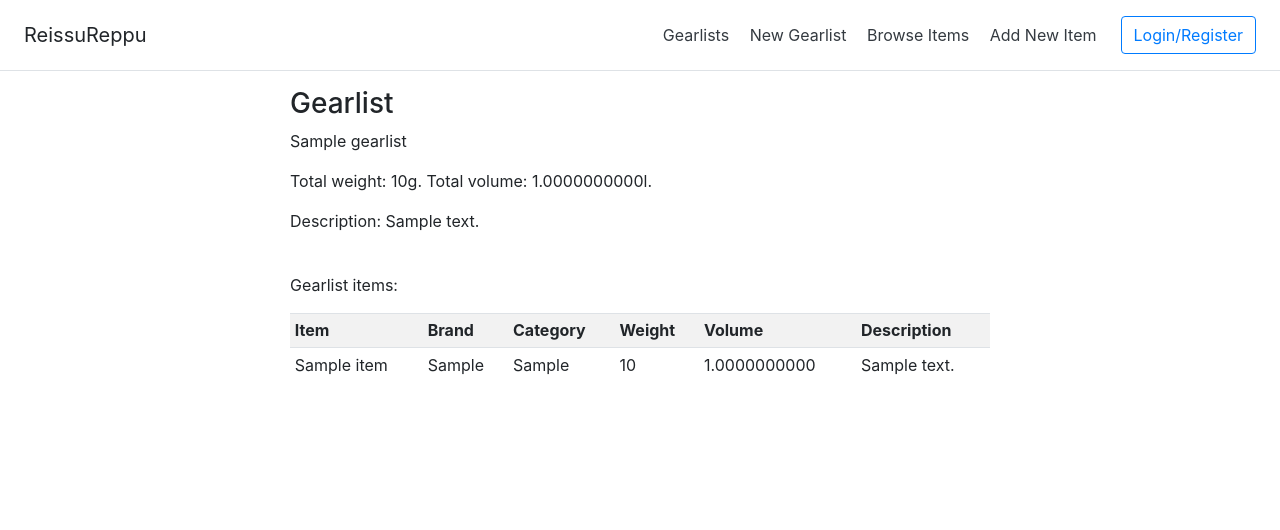
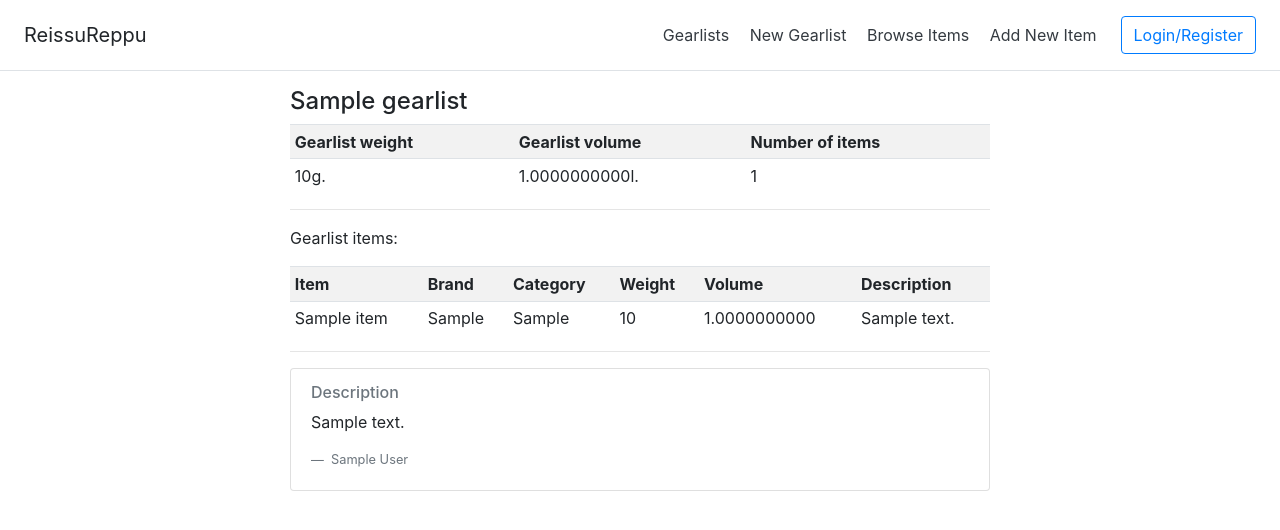
Before and after one commit to juhakaup/ReissuReppu, a Flask app: page /lists/1 in a window 1280 px wide. Shown: the top 530 px of the page. Run offline with Flask 2, Linux system fonts and the light colour scheme; tables that the repository leaves empty hold one stand-in row (values such as "Sample post"); some libraries are stand-ins or nearby versions.

Commit message:
ulkoasun viilausta, pieniä korjauksia koodiin.

```diff
--- a/application/auth/models.py
+++ b/application/auth/models.py
@@ -21,7 +21,7 @@ class User(namedCreated):
     password = db.Column(db.String(60), nullable=False)
 
     items = db.relationship("Item", backref='item', lazy=True)
-    gearlists = db.relationship("GearList", backref='gearlist', lazy=True)
+    gearlists = db.relationship("GearList", backref='gearlist', lazy=True, cascade="all,delete")
     roles = db.relationship("Role", secondary=userRoles, backref=db.backref('roles'), lazy='dynamic')
 
     def __init__(self, name, email, password):
--- a/application/auth/views.py
+++ b/application/auth/views.py
@@ -55,6 +55,8 @@ def register_user():
 def remove_user(user_id):
 
     user = User.query.get(user_id)
+    for item in user.items:
+        db.session.delete(item)
     db.session.delete(user)
     db.session.commit()
 
--- a/application/gearlists/forms.py
+++ b/application/gearlists/forms.py
@@ -1,9 +1,9 @@
 from flask_wtf import FlaskForm
-from wtforms import StringField, IntegerField, validators
+from wtforms import StringField, IntegerField, TextAreaField, validators
 
 class ListsForm(FlaskForm):
     name = StringField("Name", [validators.Length(min=2, max=100), validators.Regexp(r'^[a-zA-Z0-9 öäå!@#$%^&*(),.?":{}|<>]*$')])
-    description = StringField("Description", [validators.Length(min=2, max=500), validators.Regexp(r'^[a-zA-Z0-9 öäå!@#$%^&*(),.?":{}|<>]*$')])
+    description = TextAreaField("Description", [validators.Length(min=2, max=500), validators.Regexp(r'^[a-zA-Z0-9 öäå!@#$%^&*(),.?":{}|<>]*$')])
 
     class Meta:
         csrf = False
--- a/application/gearlists/models.py
+++ b/application/gearlists/models.py
@@ -80,3 +80,9 @@ class GearList(namedCreated):
         res = db.engine.execute(stmt)
         response = res.first()
         return response[0]
+
+    def noItems(self):
+        i=0
+        for item in self.items:
+            i=i+1
+        return i
--- a/application/static/style.css
+++ b/application/static/style.css
@@ -3,6 +3,22 @@
     margin: auto;
 }
 
-#h3 {
-    color: blue;
+.main-table {
+    width: 700px;
+    margin: auto;
 }
+
+.table-scrollable {
+    position: relative;
+    max-height: 350px;
+    overflow: auto;
+}
+
+.table-scroll-y {
+    display: block;
+}
+
+.tableFixHead thead th {
+    position:
+    sticky; top: 0;
+}
--- a/application/templates/auth/loginform.html
+++ b/application/templates/auth/loginform.html
@@ -3,7 +3,7 @@
 {% block body %}
 
 <form method="POST" class="main-form" action="{{ url_for('auth_login') }}">
-    <h3>Login</h3>
+    <h4>Login</h4>
     <br>
     <div>
         {{ form.email.label }}
--- a/application/templates/auth/new.html
+++ b/application/templates/auth/new.html
@@ -3,7 +3,7 @@
 {% block body %}
 
 <form method="POST" class="main-form" action="{{ url_for('register_user') }}">
-    <h3>Register new user</h3>
+    <h4>Register new user</h4>
     <br>
     <div>
         {{ form.name.label }}
--- a/application/templates/gearlists/new.html
+++ b/application/templates/gearlists/new.html
@@ -2,7 +2,7 @@
 
 {% block body %}
 <div style="width: 700px; margin: auto">
-    <h3>Create new gearlist</h3>
+    <h5>Create new gearlist</h5>
     <form method="POST" action="{{ url_for('list_create') }}">
         <div>
             {{ form.name.label }}
--- a/application/templates/gearlists/view.html
+++ b/application/templates/gearlists/view.html
@@ -3,12 +3,20 @@
 {% block body %}
 
 <div style="width: 700px; margin: auto">
-    <h3>Gearlist</h3>
-
-    <p>{{ gearlist.name }}</p>
-    <p>Total weight: {{ gearlist.weight() }}g. Total volume: {{ gearlist.volume() }}l.</p>
-    <p>Description: {{ gearlist.description }}</p>
-    <br>
+    <h4>{{ gearlist.name }}</h4>
+    <table class="table table-sm table-striped">
+        <tr>
+            <th>Gearlist weight</th>
+            <th>Gearlist volume</th>
+            <th>Number of items</th>
+        </tr>
+        <tr>
+            <td>{{ gearlist.weight() }}g.</td>
+            <td>{{ gearlist.volume() }}l.</td>
+            <td>{{ gearlist.noItems() }}</td>
+        </tr>
+    </table>
+    <hr>
     <p>Gearlist items:</p>
     <table class="table table-sm table-striped">
         <tr>
@@ -30,5 +38,14 @@
         </tr>
         {% endfor %}
     </table>
+    <hr>
+
+    <div class="card">
+        <div class="card-body">
+          <h6 class="card-subtitle mb-2 text-muted">Description</h6>
+          <p class="card-text">{{ gearlist.description }}</p>
+          <footer class="blockquote-footer"> {{ gearlist.username() }} </footer>
+        </div>
+      </div>
 </div>
 {% endblock %}
--- a/application/templates/items/new.html
+++ b/application/templates/items/new.html
@@ -2,7 +2,7 @@
 
 {% block body %}
 <div style="width: 700px; margin: auto">
-    <h3>{{ title }}</h3>
+    <h5>{{ title }}</h5>
 
     {% if edit == True %}
     <form method="POST" action="{{ url_for('item_edit', item_id=form.id.data) }}">
--- a/application/templates/layout.html
+++ b/application/templates/layout.html
@@ -3,8 +3,8 @@
 <head>
     <meta charset="utf-8">
     <title>ReissuReppu</title>
-    <link rel="stylesheet" type="text/css" href="{{ url_for('static', filename='style.css') }}">
     <link rel="stylesheet" href="https://maxcdn.bootstrapcdn.com/bootstrap/4.0.0/css/bootstrap.min.css" integrity="sha384-Gn5384xqQ1aoWXA+058RXPxPg6fy4IWvTNh0E263XmFcJlSAwiGgFAW/dAiS6JXm" crossorigin="anonymous">
+    <link rel="stylesheet" type="text/css" href="{{url_for('static', filename='style.css')}}">
 </head>
 
 <body>
```
Also changed, not shown: application/templates/auth/list.html (+4 -4 lines), application/templates/gearlists/list.html (+14 -8 lines), application/templates/gearlists/modify.html (+26 -25 lines), application/templates/items/list.html (+15 -10 lines), application/templates/style.css (deleted, +0 -9 lines).
